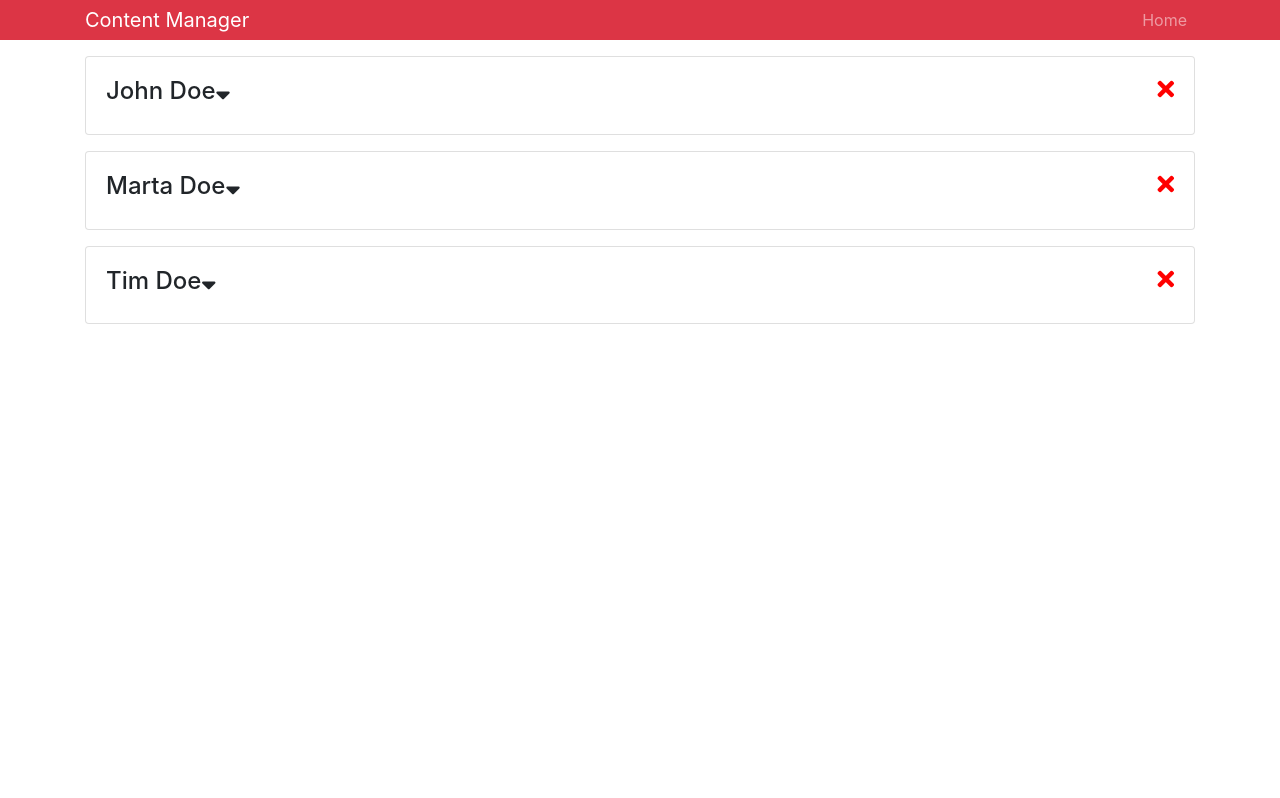
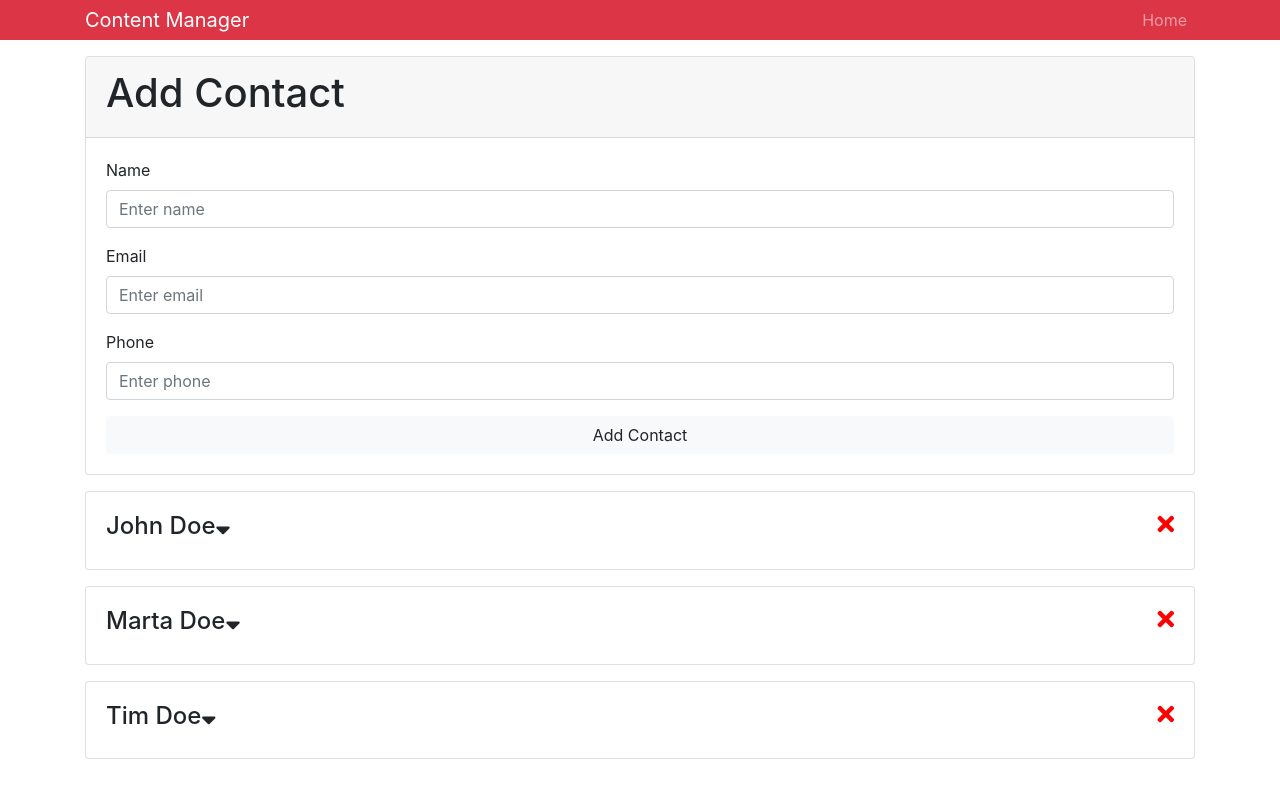
Before and after one commit to akarlovskaya/Contact-Manager, a React (Create React App) app: page / in a window 1280 px wide. Built offline with nearby package versions, Linux system fonts and the light colour scheme.

Commit message:
make controlled component AddContact with onChange event

```diff
--- a/src/App.js
+++ b/src/App.js
@@ -3,10 +3,11 @@
 import 'bootstrap/dist/css/bootstrap.min.css';
 import './App.css';
 // this is default import, no need {}
-import Contacts from './components/Contacts';
+import Contacts from './components/contacts/Contacts';
 // {} is named import, name has to be the same as it is in component
-import { Header } from './components/Header';
+import { Header } from './components/layout/Header';
 import { Provider } from './context';
+import AddContact from './components/contacts/AddContact';
 
 
 class App extends Component {
@@ -21,6 +22,7 @@
               {/* add props for functional component */}
               <Header branding="Content Manager" />
               <div className="container">
+                  <AddContact />
                   <Contacts />
               </div>
           </div>
--- /dev/null
+++ b/src/components/contacts/AddContact.js
@@ -0,0 +1,81 @@
+import React, { Component } from 'react';
+
+class AddContact extends React.Component {
+    state = {
+        name: '',
+        email: '',
+        phone: ''
+    };
+
+
+  submitHandler = e => {
+      e.preventDefault();
+      console.log(this.state);
+  };
+
+  // use "name" atr in input to determine the input field
+  onChange = e => {
+      this.setState({
+          [e.target.name]: e.target.value
+      });
+  }
+
+  render() {
+    const { name, email, phone } = this.state;
+
+    return (
+        <div className="card mb-3">
+            <div className="card-header">
+                <h1>Add Contact</h1>
+            </div>
+            <div className="card-body">
+                <form onSubmit={this.submitHandler}>
+                    <div className="form-group">
+                        <label htmlFor="name">Name</label>
+                        <input
+                            type="text"
+                            name="name"
+                            className="form-control from-control-lg"
+                            placeholder="Enter name"
+                            // when you set 'value' to input, component becomes controlled component and need to add event handler function onChange which will update state based on input data
+                            value={name}
+                            onChange={this.onChange}
+                        />
+                    </div>
+                    <div className="form-group">
+                        <label htmlFor="email">Email</label>
+                        <input
+                            type="email"
+                            name="email"
+                            className="form-control from-control-lg"
+                            placeholder="Enter email"
+                            value={email}
+                            onChange={this.onChange}
+                        />
+                    </div>
+                    <div className="form-group">
+                        <label htmlFor="phone">Phone</label>
+                        <input
+                            type="text"
+                            name="phone"
+                            className="form-control from-control-lg"
+                            placeholder="Enter phone"
+                            value={phone}
+                            onChange={this.onChange}
+                        />
+                    </div>
+                    <input
+                        type="submit"
+                        value="Add Contact"
+                        className="btn btn-light btn-block"
+                    />
+                </form>
+
+            </div>
+
+        </div>
+    );
+  }
+}
+
+export default AddContact;
--- a/src/components/Contact.js
+++ b/src/components/contacts/Contact.js
@@ -1,6 +1,6 @@
 import React, { Component } from 'react';
 import PropTypes from 'prop-types';
-import { Consumer } from '../context';
+import { Consumer } from '../../context';
 
 // this is class component (rcc)
 class Contact extends Component {
--- a/src/components/Contacts.js
+++ b/src/components/contacts/Contacts.js
@@ -2,7 +2,7 @@
 // import Contact component
 import Contact from './Contact';
 // add Consumer to use contacts
-import { Consumer } from '../context';
+import { Consumer } from '../../context';
 
 class Contacts extends Component {
 
@@ -11,6 +11,7 @@
         // here we use Consumer to get Provider value with state
         <Consumer>
             {/* here goes function that accept value from Provider and must return React Element JSX */}
+            {/* if I need to use js  code in jsx - wrap it in {} */}
             {value => {
                 // destructuring contacts from value (state)
                 const { contacts } = value;
```
Also changed, not shown: src/components/layout/Header.js (renamed from src/components/Header.js).
